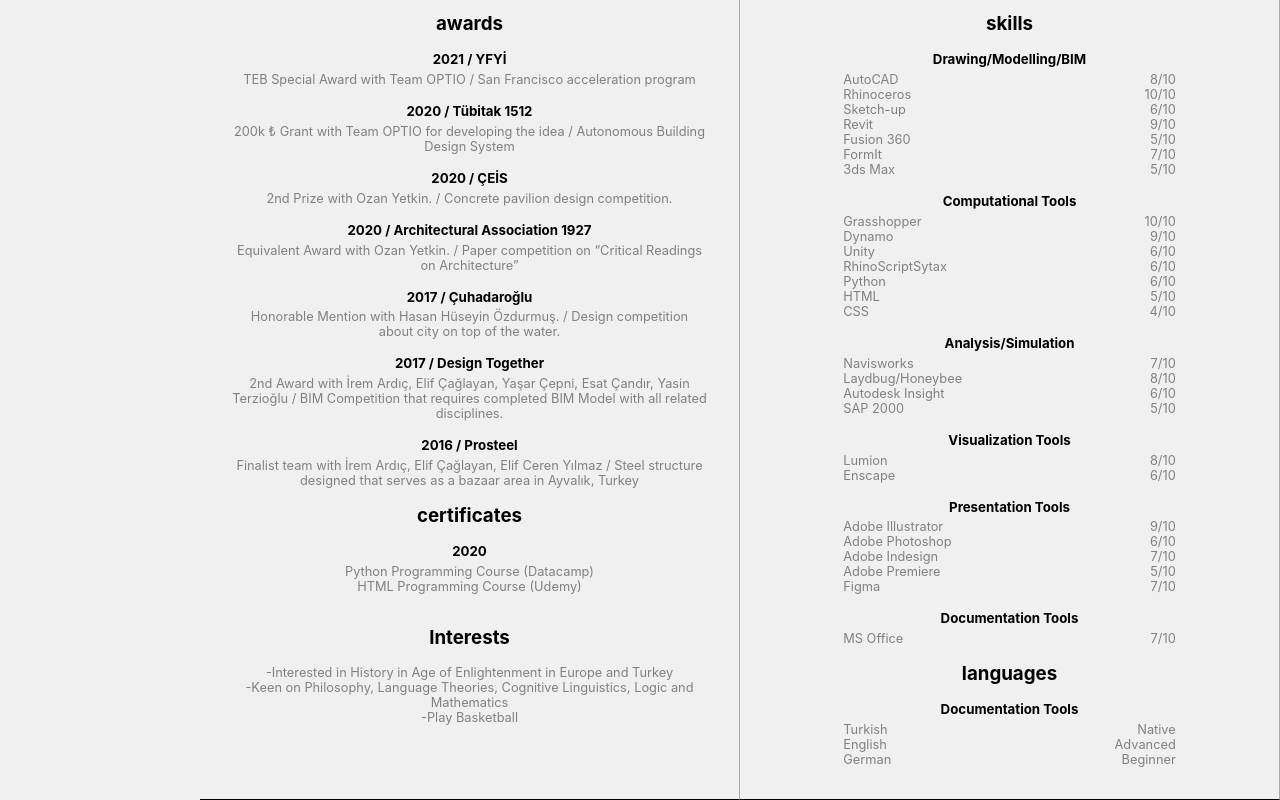
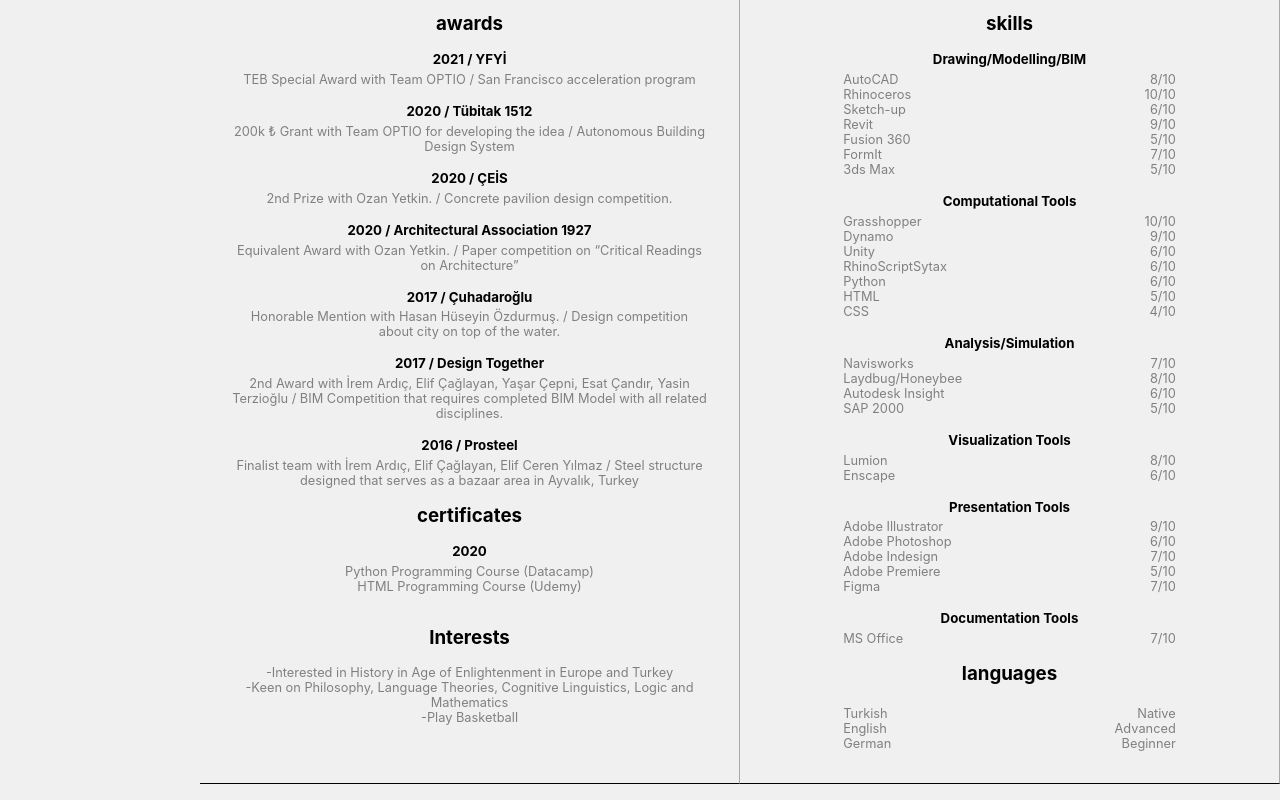
Before and after one commit to aykutsahinler/portfolio, a React (Create React App) app: page /resume in a window 1280 px wide. Shown: the part 879-1679 px from the top of the page. Built offline with nearby package versions, Linux system fonts and the light colour scheme.

Commit message:
delete unnessesary title from languages

```diff
--- a/src/views/Resume/index.js
+++ b/src/views/Resume/index.js
@@ -528,7 +528,7 @@ const Resume = () => {
       ],
     },
     {
-      key: 4,
+      key: 5,
       title: "Documentation Tools",
       items: [
         {
@@ -543,7 +543,7 @@ const Resume = () => {
   const languagesDataSource = [
     {
       key: 0,
-      title: "Documentation Tools",
+      title: "",
       items: [
         {
           key: 0,
```
